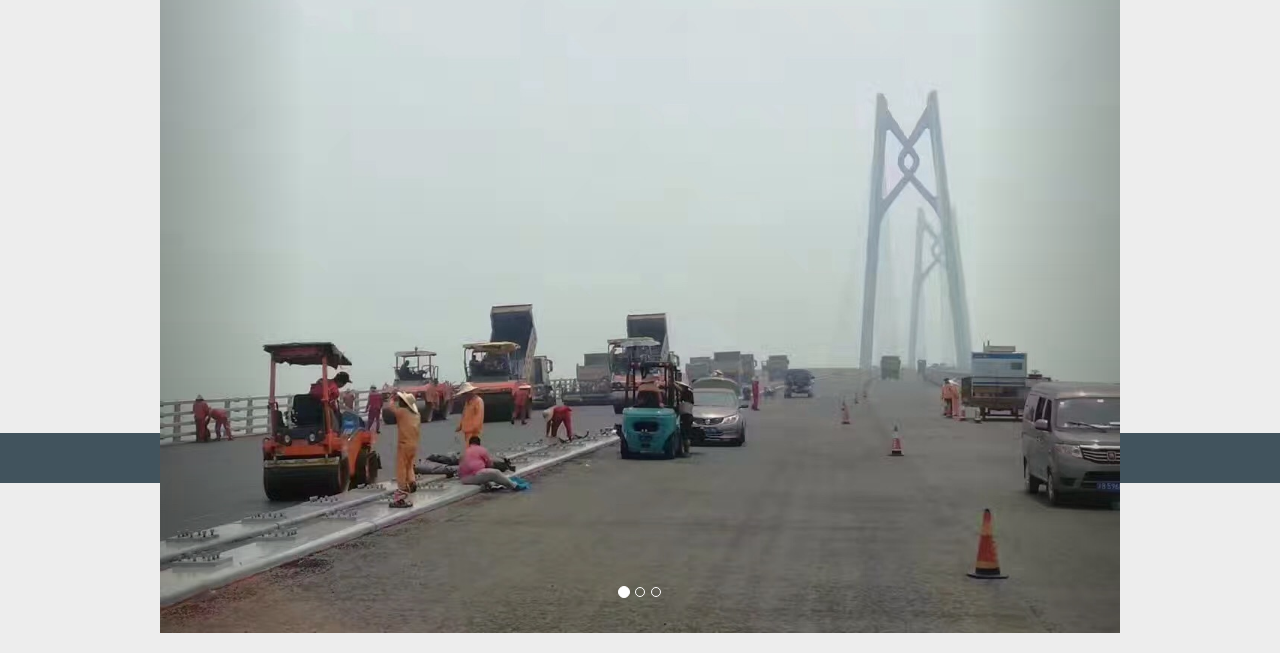
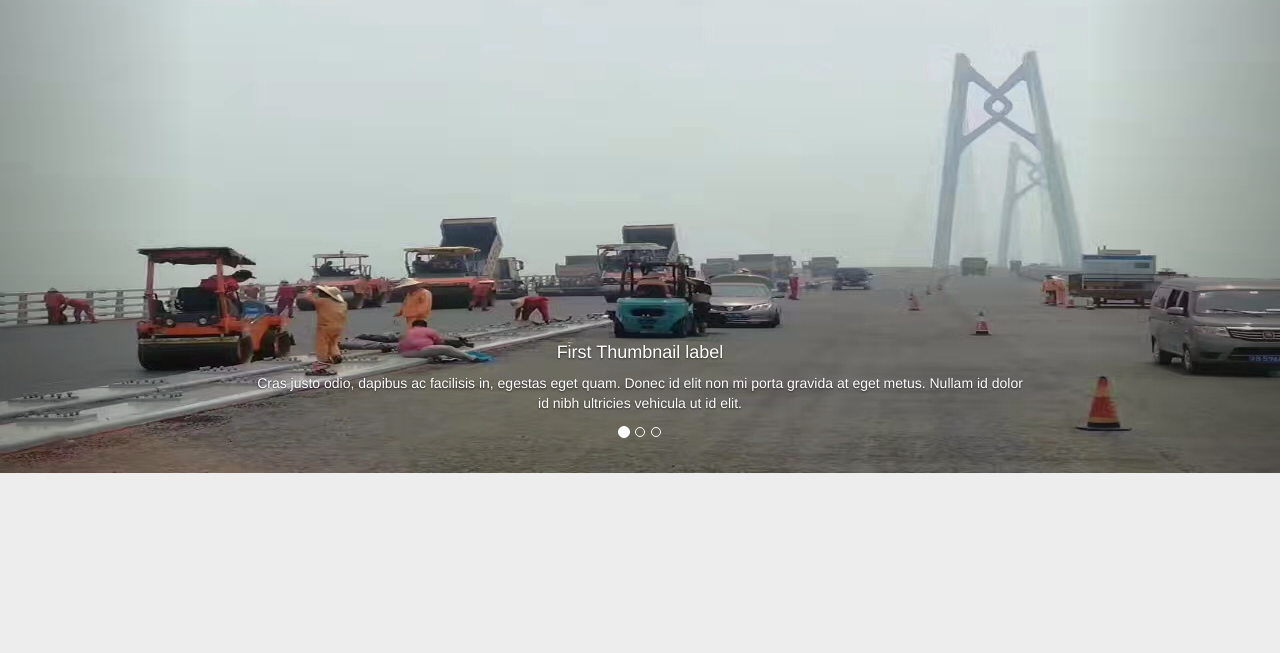
Before and after one commit to Chrisp7/zhongbangtech, a plain HTML site: page index.html in a window 1280 px wide. Shown: the part 147-800 px from the top of the page. Drawn offline with Linux system fonts and the light colour scheme.

Commit message:
complete Carousel

```diff
--- a/css/main.css
+++ b/css/main.css
@@ -26,7 +26,7 @@ body{
 	position: absolute;
 	margin: auto;
 	top: 2px;
-	width: 33%;
+	width: 280px;
 	height: 47px;
 
 }
@@ -57,13 +57,22 @@ body{
 }
 #body #img-show{
 	margin: auto;
-	width: 75%;
-	height: 520px;
+	width: 1280px;
+	height: 560px;
 	background-color: #fff;
 }
+#body #img-show .slidecontrol{
+	width: 100%;
+	height: 560px;
+}
+#body #img-show .slidecontrol .item-slide-control{
+	width: 100%;
+	height: 100%;
+}
+
 
 #footer{
 	width: 100%;
 	height: 50px;
-	background-color: #41535d;
+
 }
--- a/index.html
+++ b/index.html
@@ -23,6 +23,7 @@
 	</div>
 	<div id="body">
 		<div id="img-show">
+
 			<div id="myCarousel" class="carousel slide" >
 				<!-- 轮播（Carousel）指标 -->
 				<ol class="carousel-indicators">
@@ -32,22 +33,37 @@
 				</ol>
 				<!-- 轮播（Carousel）项目 -->
 				<div class="carousel-inner">
-					<div class="item active">
-					<img src="./pic/device2.png" alt="First slide">
+					<div class="item active slidecontrol">
+						<img src="./pic/device2.png" alt="First slide" class="item-slide-control">
+						<div class="carousel-caption">
+							<h4>First Thumbnail label</h4>
+							<p>Cras justo odio, dapibus ac facilisis in, egestas eget quam. Donec id elit non mi porta gravida at eget metus. Nullam id dolor id nibh ultricies vehicula ut id elit.</p>
+						</div>
 					</div>
-					<div class="item">
-						<img src="./pic/device3.png" alt="Second slide">
+					<div class="item slidecontrol">
+						<img src="./pic/device3.png" alt="Second slide" class="item-slide-control">
+						<div class="carousel-caption">
+							<h4>First Thumbnail label</h4>
+							<p>Cras justo odio, dapibus ac facilisis in, egestas eget quam. Donec id elit non mi porta gravida at eget metus. Nullam id dolor id nibh ultricies vehicula ut id elit.</p>
+						</div>
 					</div>
-					<div class="item">
-						<img src="./pic/device4.png" alt="Third slide">
+					<div class="item slidecontrol">
+						<img src="./pic/device4.png" alt="Third slide" class="item-slide-control">
+						<div class="carousel-caption">
+							<h4>First Thumbnail label</h4>
+							<p>Cras justo odio, dapibus ac facilisis in, egestas eget quam. Donec id elit non mi porta gravida at eget metus. Nullam id dolor id nibh ultricies vehicula ut id elit.</p>
+						</div>
 					</div>
 				</div>
+
 				<!-- 轮播（Carousel）导航 -->
+
 				<a class="carousel-control left" href="#myCarousel"
 				data-slide="prev">&lsaquo;</a>
 				<a class="carousel-control right" href="#myCarousel"
 				data-slide="next">&rsaquo;</a>
 			</div>
+
 
 		</div>
 
```
